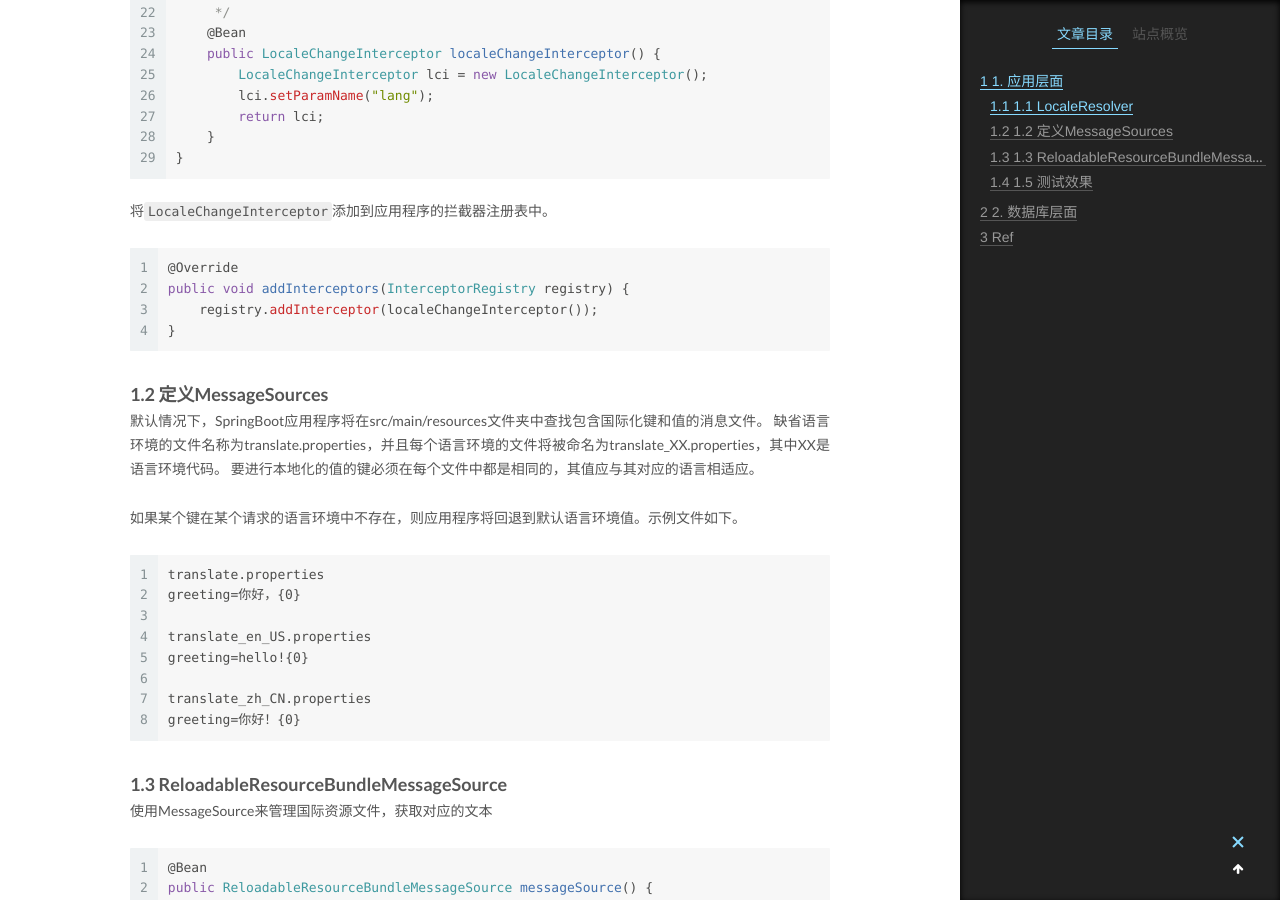
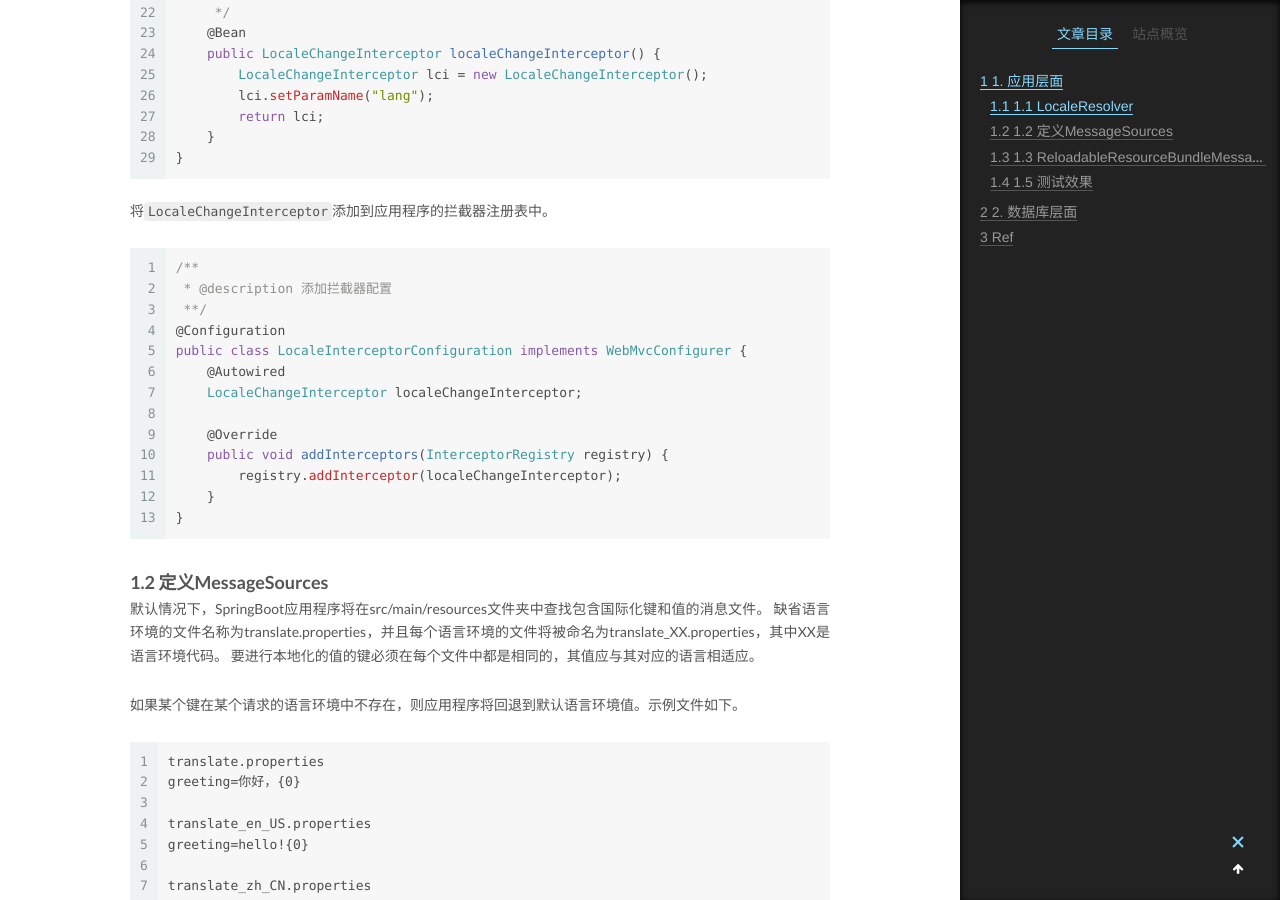
Before and after one commit to phaedo/blog, a Jekyll site: the page built from _posts/2019-08-15-SpringBoot应用如何国际化.md, in a window 1280 px wide and 900 px high, scrolled down 1377 px. Built offline with Jekyll 4.4.1, drawn with Linux system fonts in a browser that asks for light colours; comment, search, counter and statistics services are not loaded.

````diff
--- a/_posts/2019-08-15-SpringBoot应用如何国际化.md
+++ b/_posts/2019-08-15-SpringBoot应用如何国际化.md
@@ -56,9 +56,18 @@ public class WebBeanConfiguration {
 将`LocaleChangeInterceptor`添加到应用程序的拦截器注册表中。
 
 ```java
-@Override
-public void addInterceptors(InterceptorRegistry registry) {
-    registry.addInterceptor(localeChangeInterceptor());
+/**
+ * @description 添加拦截器配置
+ **/
+@Configuration
+public class LocaleInterceptorConfiguration implements WebMvcConfigurer {
+    @Autowired
+    LocaleChangeInterceptor localeChangeInterceptor;
+
+    @Override
+    public void addInterceptors(InterceptorRegistry registry) {
+        registry.addInterceptor(localeChangeInterceptor);
+    }
 }
 ```
 
````
